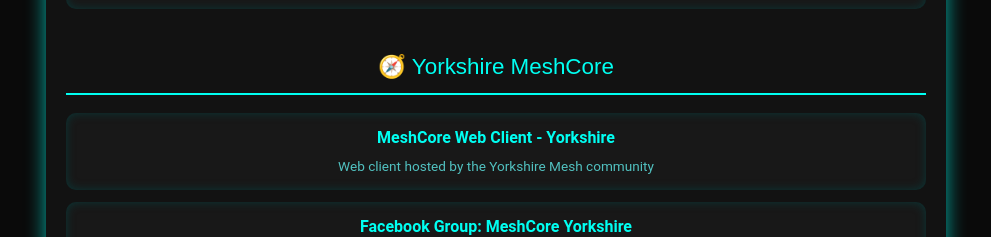
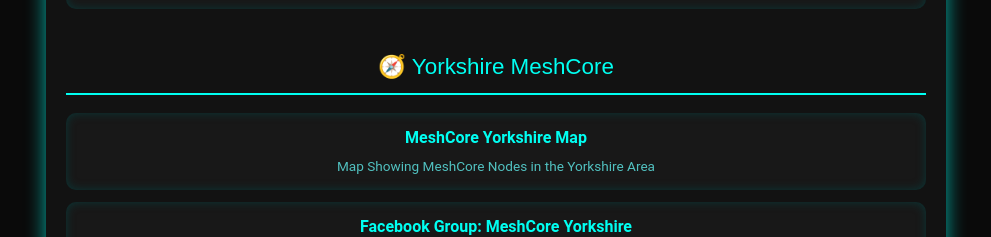
Before and after one commit to MichaelMeshBrad/MeshLinks, a plain HTML site: page index.html in a window 1280 px wide. Shown: the part 1256-1493 px from the top of the page, without its empty margins (144-1135 px from the left). Drawn offline with Linux system fonts and the light colour scheme.

Commit message:
V1.1
Link Updates

```diff
--- a/index.html
+++ b/index.html
@@ -256,8 +256,8 @@
       <h2 id="yorkshire-meshcore">🧭 Yorkshire MeshCore</h2>
       <ul>
         <li>
-          <a href="https://meshcore.michaelholroyd.uk/" target="_blank" rel="noopener noreferrer">MeshCore Web Client - Yorkshire</a>
-          <span class="desc">Web client hosted by the Yorkshire Mesh community</span>
+          <a href="https://meshcorelinks.michaelholroyd.uk/YM-Map.html" target="_blank" rel="noopener noreferrer">MeshCore Yorkshire Map</a>
+          <span class="desc">Map Showing MeshCore Nodes in the Yorkshire Area</span>
         </li>
         <li>
           <a href="https://www.facebook.com/groups/1345606723386562" target="_blank" rel="noopener noreferrer">Facebook Group: MeshCore Yorkshire</a>
```
